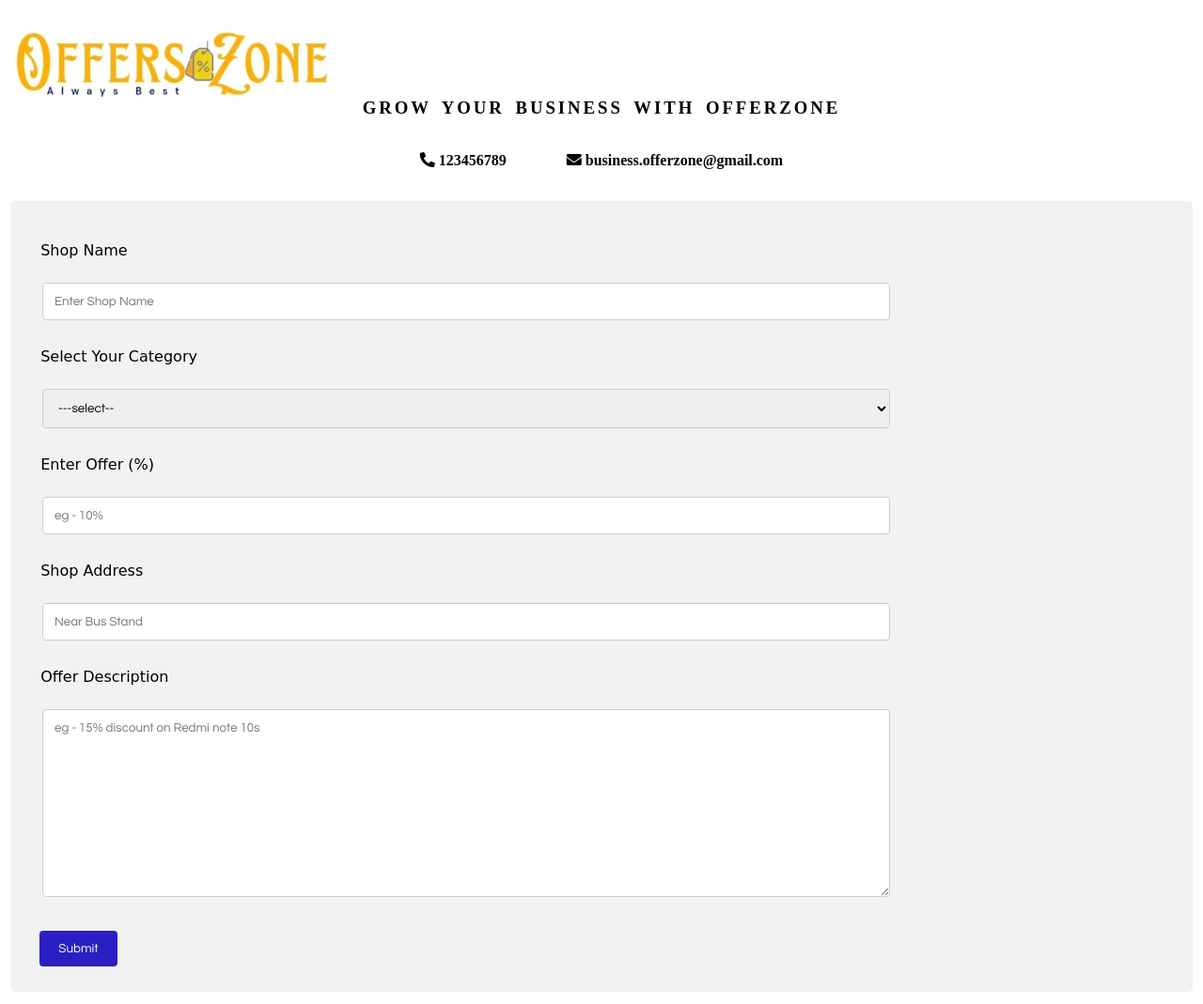
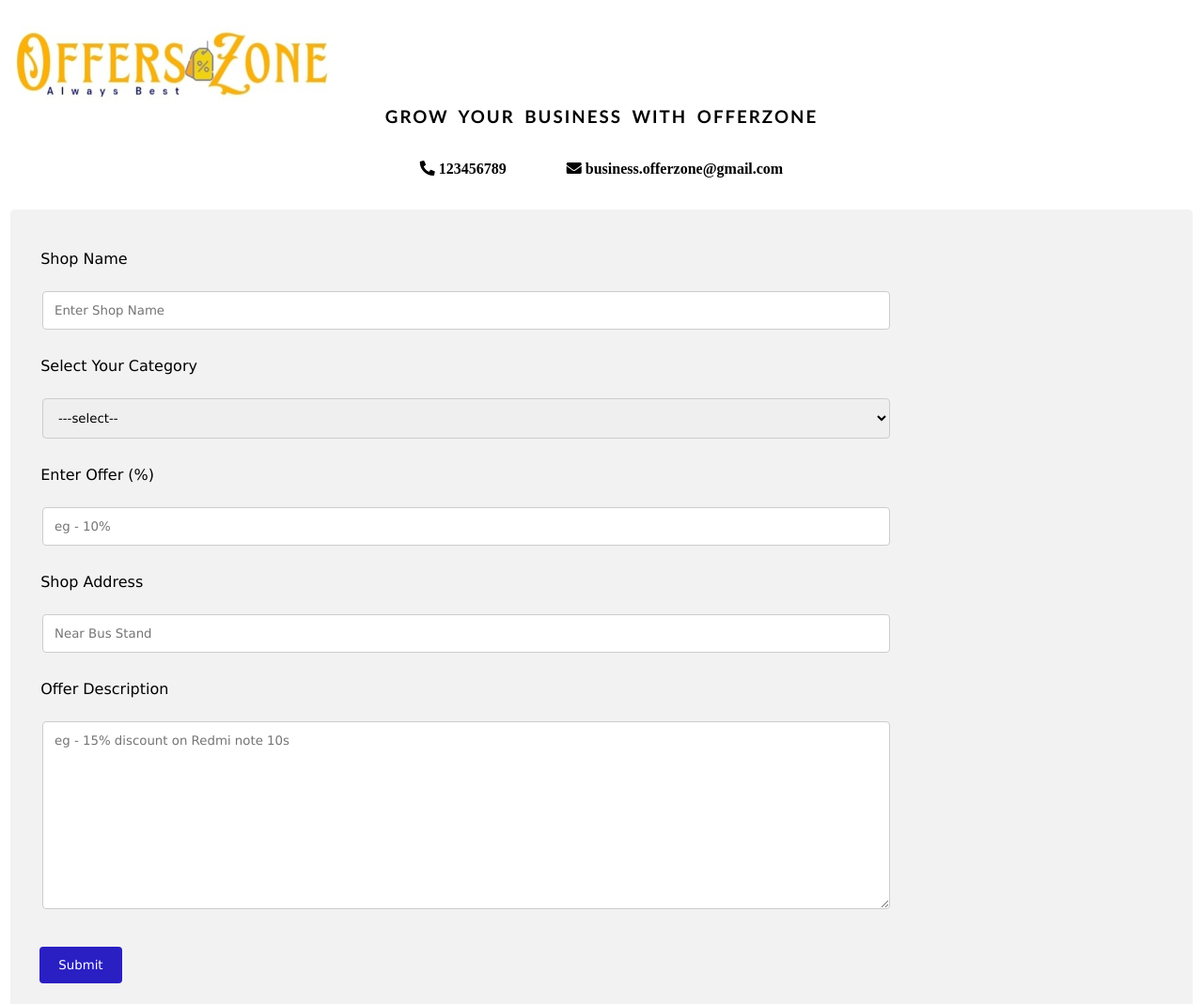
Before and after one commit to bhavnisharora/offersection, a plain HTML site: page index.html in a window 1280 px wide. Shown: the top 1069 px of the page at 94% size. Drawn offline with Linux system fonts and the light colour scheme.

Commit message:
Update contact.css

```diff
--- a/contact.css
+++ b/contact.css
@@ -1,7 +1,7 @@
 
 * {
   box-sizing: border-box;
-   font-family:century gothic;
+  font-family:Verdana, Arial, Helvetica, sans-serif;
    margin:0.3%;
 }
 
@@ -18,7 +18,7 @@
 h3{
   text-align: center;
   padding-top:45px;
-	font-family:century-gothic;
+  font-family:'Gill Sans', 'Gill Sans MT', Calibri, 'Trebuchet MS', sans-serif;
 }
 
 input[type=text], [type=number], select, textarea, option {
@@ -33,7 +33,6 @@
 label {
   padding: 12px 12px 12px 0;
   display: inline-block;
-  font-family:cursive;
 }
 
 
@@ -83,9 +82,6 @@
     width: 100%;
     margin-top: 0;
   }
-  * {
-   font-family: 'Courier New', Courier, monospace;
-  }
 
   img{
     height:70px;
@@ -106,7 +102,7 @@
 		margin:1%;
 	font-size:1.1rem;
 	padding-top:0.5rem;
-
+  font-family:Verdana, Arial, Helvetica, sans-serif;
 }
 .navtop a{
 	text-decoration:none;
@@ -114,7 +110,7 @@
 
 h3{
 	word-spacing:4px;
-  letter-spacing: 3px;
+  letter-spacing: 2px;
 }
 
 
@@ -132,7 +128,7 @@
   padding-left:2rem;
   color:white;
   width:99%;
-
+  font-family:Verdana, Arial, Helvetica, sans-serif;
   }
 
   .footer p{
```
